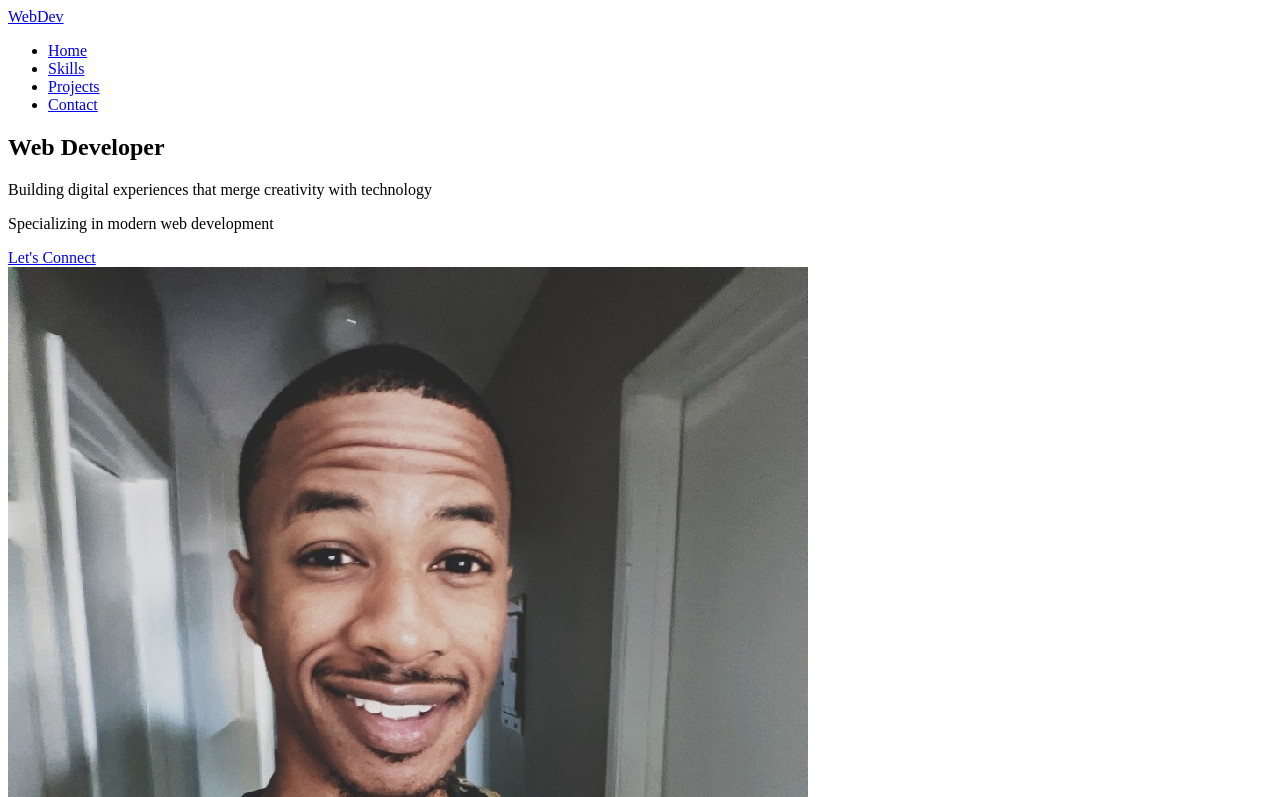
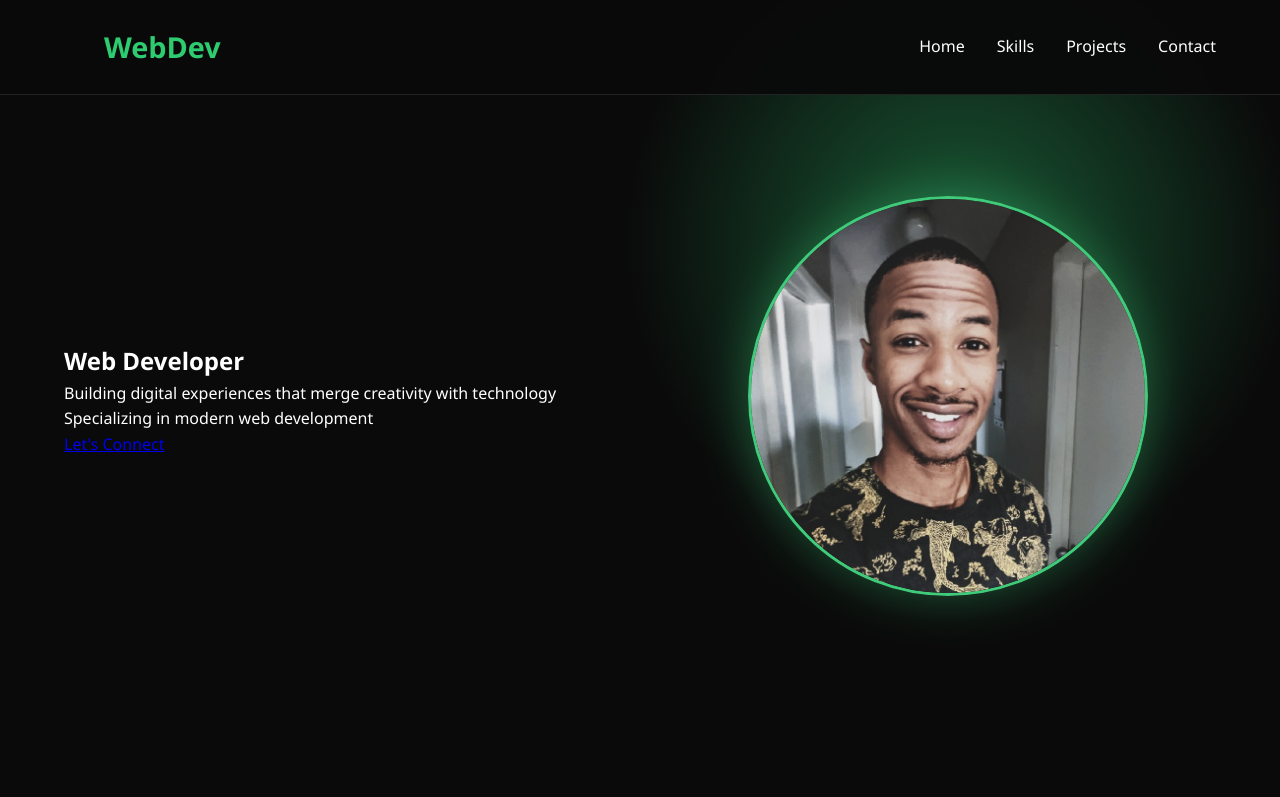
Before and after one commit to Trackboss716/RafiqS_Portfolio, a plain HTML site: page index.html in a window 1280 px wide. Shown: the top 797 px of the page. Drawn offline with Linux system fonts and the light colour scheme.

Commit message:
Some CSS styling to page

```diff
--- a/index.html
+++ b/index.html
@@ -60,8 +60,9 @@
             <p>&copy; WebDev All rights reserved</p>
             <div class="social-links">
                 <a href="#"<i class="fa-brands fa-github"></i></a>
-                <a href="#"<i class="fa-brands fa-github"></i></a>
-                <a href="#"<i class="fa-brands fa-github"></i></a>
+                <a href="#"<i class="fa-brands fa-linkedin"></i></a>
+                <a href="#"<i class="fa-brands fa-whatsapp"></i></a>
+                <a href="#"<i class="fa-brands fa-instagram"></i></a>
             </div>
           </footer>
 
--- a/styles.css
+++ b/styles.css
@@ -0,0 +1,105 @@
+*{margin:0;
+padding: 0;
+box-sizing: border-box;
+font-family: 'Segoe UI', sans-serif;
+}
+
+:root{
+--dark-bg: #0a0a0a;
+--darker-bg: #050505;
+--accent: #2ecc71;
+--accent-glow: rgba(46, 204, 113, 0.4);
+--text: #ffffff;
+}
+
+body {
+background-color: var(--dark-bg);
+color: var(--text);
+line-height: 1.6;
+overflow-x: hidden;
+}
+
+/*Navigation*/
+.navbar {
+position: fixed;
+top: 0;
+width: 100%;
+padding:1.5rem 5% ;
+display: flex;
+justify-content: space-between;
+align-items: center;
+background: rgba(10, 10, 10, 0.95);
+backdrop-filter: blur(10px);
+z-index: 1000;
+border-bottom: 1px solid rgba(255, 255, 255, 0.1);
+}
+
+.logo{
+font-size: 1.8rem;
+font-weight: 700;
+color: var(--accent);
+text-decoration: none;
+position: relative;
+padding-left: 2.5rem;
+}
+
+.nav-links {
+display: flex;
+gap: 2rem;
+list-style: none;
+}
+
+.nav-links a {
+color: var(--text);
+text-decoration: none;
+font-weight: 500;
+transition: all 0.3s ease;
+position: relative;
+}
+
+.nav-links a::after{
+content: '';
+position: absolute;
+bottom: -5px;
+left: 0;
+width: 0;
+height: 2px;
+background: var(--accent);
+transition: width 0.3s ease;
+}
+
+.nav-links a:hover::after {
+width: 100%;
+}
+
+/*Hero Section*/
+.hero {
+min-height: 100vh;
+display: flex;
+align-items: center;
+padding: 12% 5%;
+background: radial-gradient(circle at 75% 30%,
+var(--accent-glow) 0%, transparent 30%);
+}
+
+.hero-content {
+flex: 1;
+padding-right: 5rem;
+}
+
+.hero-image {
+flex: 1;
+text-align: center;
+position: relative;
+}
+
+.profile-img {
+width: 400px;
+height: 400px;
+border-radius: 50%;
+object-fit: cover;
+border: 3px solid var(--accent);
+box-shadow: 0 0 50px var(--accent-glow);
+animation: float 3s ease-in-out infinite;
+filter: grayscale(0.2) contrast(1.1);
+}
```
